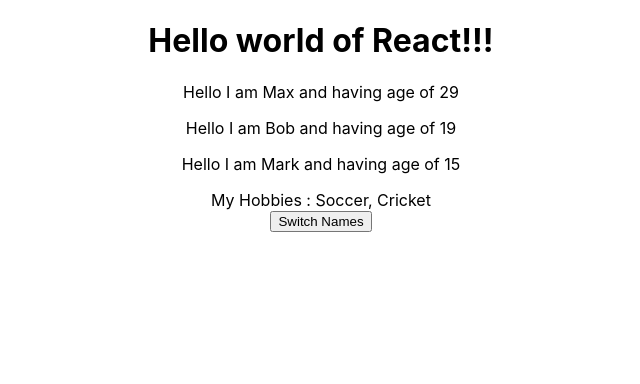
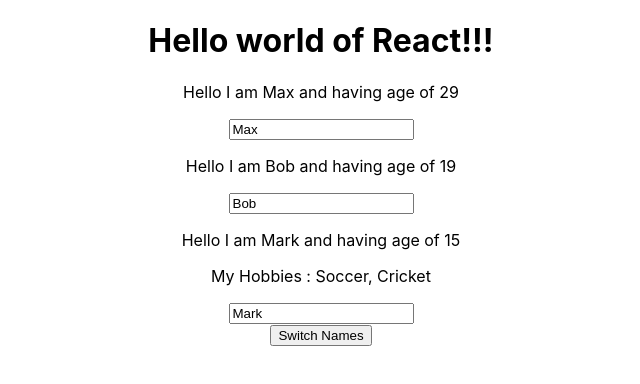
Before and after one commit to bhagat9198/reactComplete, a React (Create React App) app: page / in a window 1280 px wide. Shown: the top 384 px of the page, without its empty margins (319-959 px from the left). Built offline with nearby package versions, Linux system fonts and the light colour scheme.

Commit message:
23. Adding Two Way Binding

```diff
--- a/src/App.js
+++ b/src/App.js
@@ -13,22 +13,6 @@ class App extends Component {
     something: 'hello'
   }
 
-  // 1.
-  // switchNameHandler = () => {
-  //   // console.log(this.state.something);
-  //   this.setState(
-  //     {
-  //       person : [
-  //         {name:'Alex', age:'29'},
-  //         {name:'Bob', age:'19'},
-  //         {name:'Mark', age:'55'},
-  //       ]
-  //     }
-  //   );
-  // }
-
-
-  // 2.
   switchNameHandler = (newName) => {
     this.setState(
       {
@@ -39,7 +23,36 @@ class App extends Component {
         ]
       }
     );
-  }
+  };
+
+  // The Event interface represents an event which takes place in the DOM.An event can be triggered by the user action e.g. clicking the mouse button or tapping keyboard, or generated by APIs to represent the progress of an asynchronous task.
+
+  // The target property of the Event interface is a reference to the object onto which the event was dispatched. The event.target property can be used in order to implement event delegation.
+    // DOM event delegation is a mechanism of responding to ui-events via a single common parent rather than each child, through the magic of event "bubbling" (aka event propagation).
+  // The event.target is a reference to the object that dispatched the event. Or in other words, it identifies the HTML element on which the event occurred.
+
+  // an event listen listener is something that listens for an event.
+  //  Here are some of the common JavaScript events:
+    // change:: An HTML element has been changed
+    // click:: The user clicks an HTML element
+    // mouseover:: The user moves the mouse over an HTML element
+    // mouseout:: The user moves the mouse away from an HTML element
+    // keydown:: The user pushes a keyboard key
+    // load:: The browser has finished loading the page
+
+  // thus, this 'event' objeject will automatically be passed to this method
+  nameChangedHandler = (event) => {
+    this.setState(
+      {
+        person : [
+          {name: 'Max', age:'29'},
+          // extracting the value from target element ie input box.
+          {name: event.target.value , age:'19'},
+          {name:'Mark', age:'55'},
+        ]
+      }
+    );
+  };
 
 
   render() {
@@ -50,33 +63,16 @@ class App extends Component {
           name={this.state.person[0].name}
           age={this.state.person[0].age}
         />
+        {/* as we want 'bob' should only be changed with username. hence here only passing out params for inputbox */}
         <Person
           name={this.state.person[1].name}
           age={this.state.person[1].age}
+          changed={this.nameChangedHandler}
         />
         <Person
           name={this.state.person[2].name}
           age={this.state.person[2].age}
-          // // 1.
-          // // we want 'switchNameHandler' function to executed even when a sperate paragraph is clicked.
-          // // thus, passing one more extra property
-          // click={this.switchNameHandler}> My Hobbies : Soccer, Cricket
-          // // and this is imporant property where we can pass methods also as props. this way we can change the state from different componnent indrectly.
-            // // in our case, Person.js will change the state when user clicks on the paragraph. but state state is happening in App.js
-
-
-          // 2. passing the value to switchhandler. there are 2 ways to do that:
-          // we cant directly call the function, else it will be exeuted before even user clicks.
-          // click={this.switchNameHandler('Alex')}> My Hobbies : Soccer, Cricket
-          // 1method: using 'Bind method'
-            // bind(this, arg1, arg2, ..., angN);
-            // this is most common way of passing the values
-          // click={this.switchNameHandler.bind(this, 'Alex')}> My Hobbies : Soccer, Cricket
-
-          // 2method: using arrow function
-            // this method is not much follow : this is because it can be inefficent, react can re-render certain things many things too often. thus, dont use as much as possible
-          click={() => this.switchNameHandler('Alex')}> My Hobbies : Soccer, Cricket
-
+          click={this.switchNameHandler.bind(this, 'Alex')}> My Hobbies : Soccer, Cricket
         </Person>
         <button  onClick={this.switchNameHandler.bind(this, 'Dark')}>Switch Names</button>
       </div>
--- a/src/Person/Person.js
+++ b/src/Person/Person.js
@@ -4,28 +4,17 @@ const person = (props) => {
   return (
     <div>
       <p>Hello I am {props.name} and having age of {props.age} </p>
-      {/* passing onClick method and linking 'switchNameHandler'  */}
-      <span onClick={props.click} >{props.children}</span>
+      {/* for better indentation, changing 'span' to 'div' */}
+      <p onClick={props.click} >{props.children}</p>
+      {/* putting the inputbox, so that user can enter the text */}
+      {/* onChanged method will be triggered whenever user enter text in inputbox and hence state is changed. */}
+      {/* <input type="text" onChange={props.changed} value={props.name} /> */}
+
+      {/* we also want intially, textbox should contain the value as person name. */}
+      {/* This is known as two way binding, we are passing the text box data as well as getting the data */}
+      <input type="text" onChange={props.changed} value={props.name} />
     </div>
   );
 };
 
 export default person;
-
-
-
-// using class
-// import React, {Component} from 'react';
-
-// class Person extends Component {
-//   render() {
-//     return (
-//       <div>
-//         <p>Hello I am {this.props.name} and having age of {this.props.age}
-//           <span>{this.props.children}</span>
-//         </p>
-//       </div>
-//     )
-//   }
-// }
-// export default Person;
```
Also changed, not shown: zznotes.txt.
